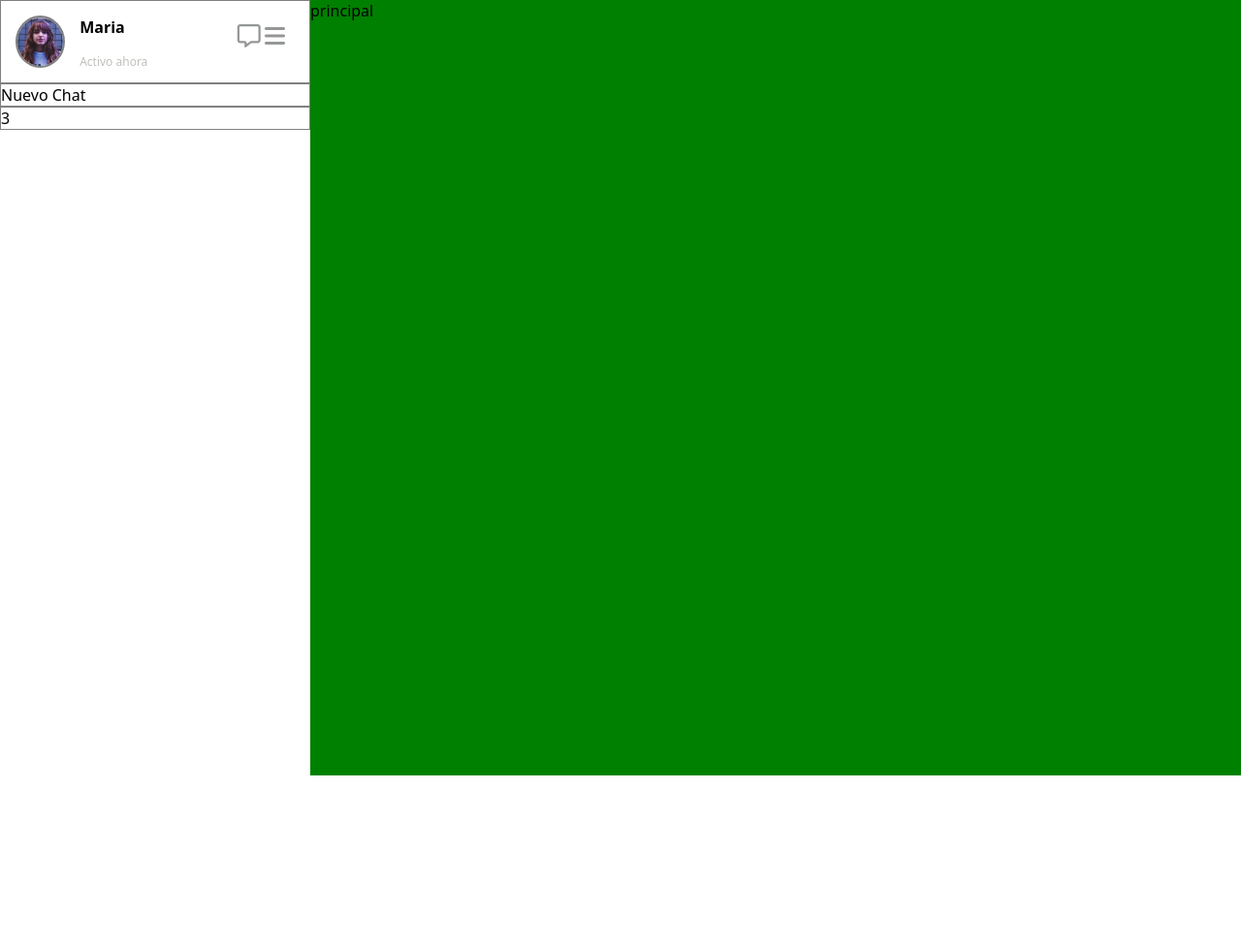
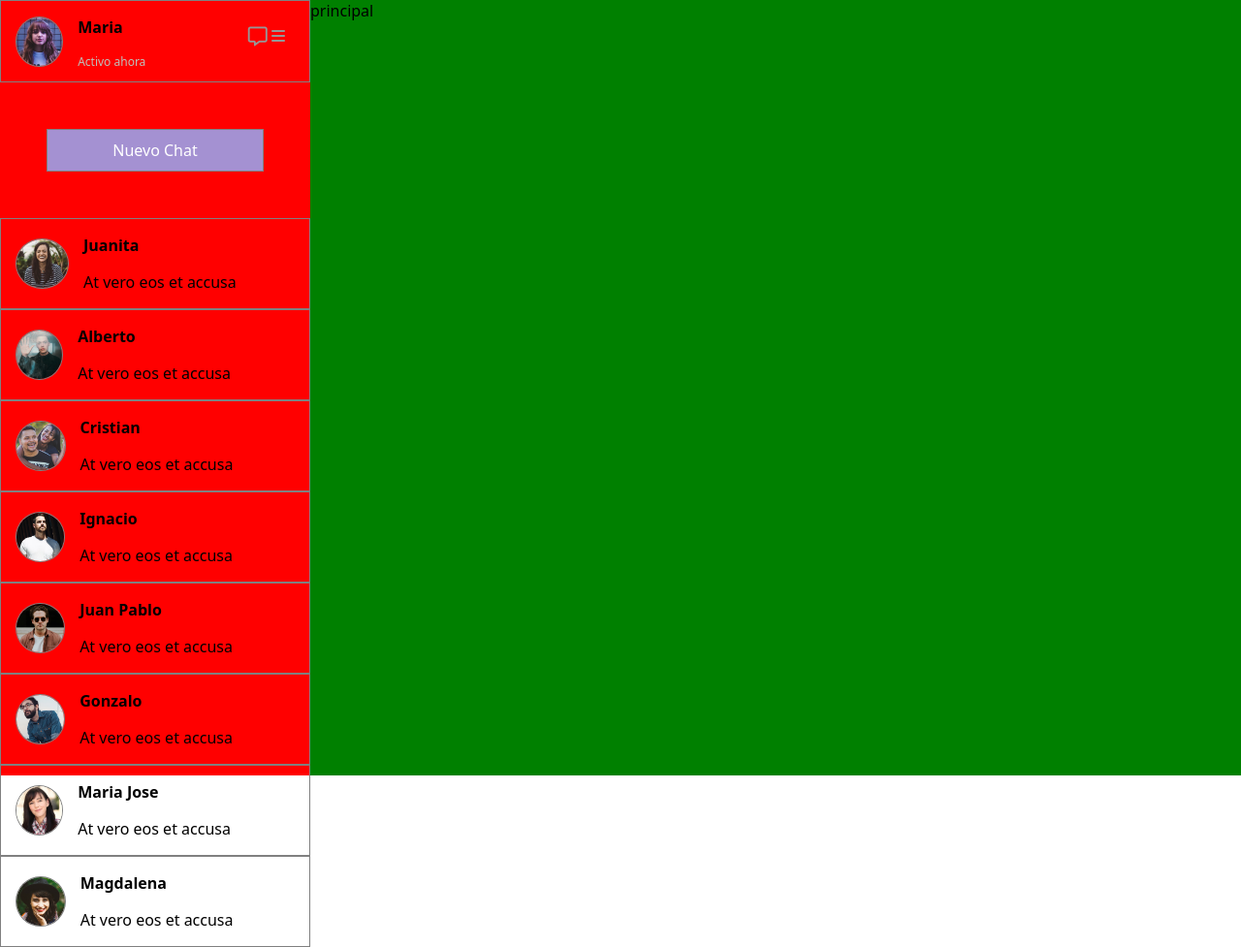
Before and after one commit to K1mFelix/Sistema-de-chat-de-Nertworking, a plain HTML site: page index.html in a window 1280 px wide. Shown: the whole page at 97% size. Before the commit the page ends 800 px from the top, so only its background shows below. Drawn offline with Linux system fonts and the light colour scheme.

Commit message:
agregado de boton y chats

```diff
--- a/assets/css/style.css
+++ b/assets/css/style.css
@@ -7,6 +7,7 @@ body{
 
 .contactos{
     width: 20em;
+    background-color: red;
 
 }
 
@@ -20,17 +21,16 @@ body{
 }
 
 .usuario{
-
     display: flex;
     justify-content: space-between;
 }
 
 .perfil{
     display: flex;
-
+    align-items: center;
 }
 
-.maria{
+.nombre{
     text-align: left;
     font-size: 100%;
     font-weight: 600;
@@ -45,8 +45,10 @@ body{
 }
 
 .icon{
-    size: 100px;
     padding: 25px;
+    font-size: 16px;
+    cursor: pointer;
+    align-items: center;
 }
 
 
@@ -56,5 +58,15 @@ body{
     margin: 15px;
     display: flex;
     justify-content: space-between;
-    border: 2px solid grey;
+    border: 1px solid grey;
 }
+
+.boton{
+    background-color: #A491d2;
+    color: #fff;
+    margin: 15%;
+    display: flex;
+    justify-content: center;
+    padding-top: 10px;
+    padding-bottom: 10px;
+}
--- a/index.html
+++ b/index.html
@@ -14,20 +14,109 @@
                 <div>
                     <img class="imagen" src="./assets/img/maria.jpg" alt="maria">
                 </div>
-                <div class="nombre">
-                    <p class="maria">Maria</p>
+                <div>
+                    <p class="nombre">Maria</p>
                     <p class="activo">Activo ahora</p>
                 </div>
             </div>
             <div>
                 <div class="icon">
-                    <i class="fa-regular fa-message fa-xl" style="color: #959797;"></i>
-                    <i class="fa-solid fa-bars fa-xl" style="color: #959797;"></i>
+                    <i class="fa-regular fa-message fa-lg" style="color: #959797;"></i>
+                    <i class="fa-solid fa-bars fa-" style="color: #959797;"></i>
                 </div>
             </div>
         </article>
-        <article class="boton">Nuevo Chat</article>
-        <article class="chats">3</article>
+        <article class="boton">
+            Nuevo Chat
+        </article>
+        <article class="chats">
+            <div class="perfil">
+                <div>
+                    <img class="imagen" src="./assets/img/Screen Shot 2018-11-28 at 15.27.14.jpg" alt="Juanita">
+                </div>
+                <div class=>
+                    <p class="nombre">Juanita</p>
+                    <p>At vero eos et accusa</p>
+                </div>
+            </div>
+        </article>
+        <article class="chats">
+            <div class="perfil">
+                <div>
+                    <img class="imagen" src="./assets/img/Screen Shot 2018-11-28 at 15.32.16.jpg" alt="Alberto">
+                </div>
+                <div class=>
+                    <p class="nombre">Alberto</p>
+                    <p>At vero eos et accusa</p>
+                </div>
+            </div>
+        </article>
+        <article class="chats">
+            <div class="perfil">
+                <div>
+                    <img class="imagen" src="./assets/img/Screen Shot 2018-11-28 at 15.28.30.jpg" alt="Cristian">
+                </div>
+                <div class=>
+                    <p class="nombre">Cristian</p>
+                    <p>At vero eos et accusa</p>
+                </div>
+            </div>
+        </article>
+        <article class="chats">
+            <div class="perfil">
+                <div>
+                    <img class="imagen" src="./assets/img/Screen Shot 2018-11-28 at 15.30.34.jpg" alt="Ignacio">
+                </div>
+                <div class=>
+                    <p class="nombre">Ignacio</p>
+                    <p>At vero eos et accusa</p>
+                </div>
+            </div>
+        </article>
+        <article class="chats">
+            <div class="perfil">
+                <div>
+                    <img class="imagen" src="./assets/img/Screen Shot 2018-11-28 at 15.30.54.jpg" alt="Juan Pablo">
+                </div>
+                <div class=>
+                    <p class="nombre">Juan Pablo</p>
+                    <p>At vero eos et accusa</p>
+                </div>
+            </div>
+        </article>
+        <article class="chats">
+            <div class="perfil">
+                <div>
+                    <img class="imagen" src="./assets/img/Screen Shot 2018-11-28 at 15.31.09.jpg" alt="Gonzalo">
+                </div>
+                <div class=>
+                    <p class="nombre">Gonzalo</p>
+                    <p>At vero eos et accusa</p>
+                </div>
+            </div>
+        </article>
+        <article class="chats">
+            <div class="perfil">
+                <div>
+                    <img class="imagen" src="./assets/img/Screen Shot 2018-11-28 at 15.32.44.jpg" alt="Maria Jose">
+                </div>
+                <div class=>
+                    <p class="nombre">Maria Jose</p>
+                    <p>At vero eos et accusa</p>
+                </div>
+            </div>
+        </article>
+        <article class="chats">
+            <div class="perfil">
+                <div>
+                    <img class="imagen" src="./assets/img/Screen Shot 2018-11-28 at 15.28.04.jpg" alt="Magdalena">
+                </div>
+                <div class=>
+                    <p class="nombre">Magdalena</p>
+                    <p>At vero eos et accusa</p>
+                </div>
+            </div>
+        </article>
     </section>
     <section class="principal">
         principal
```
